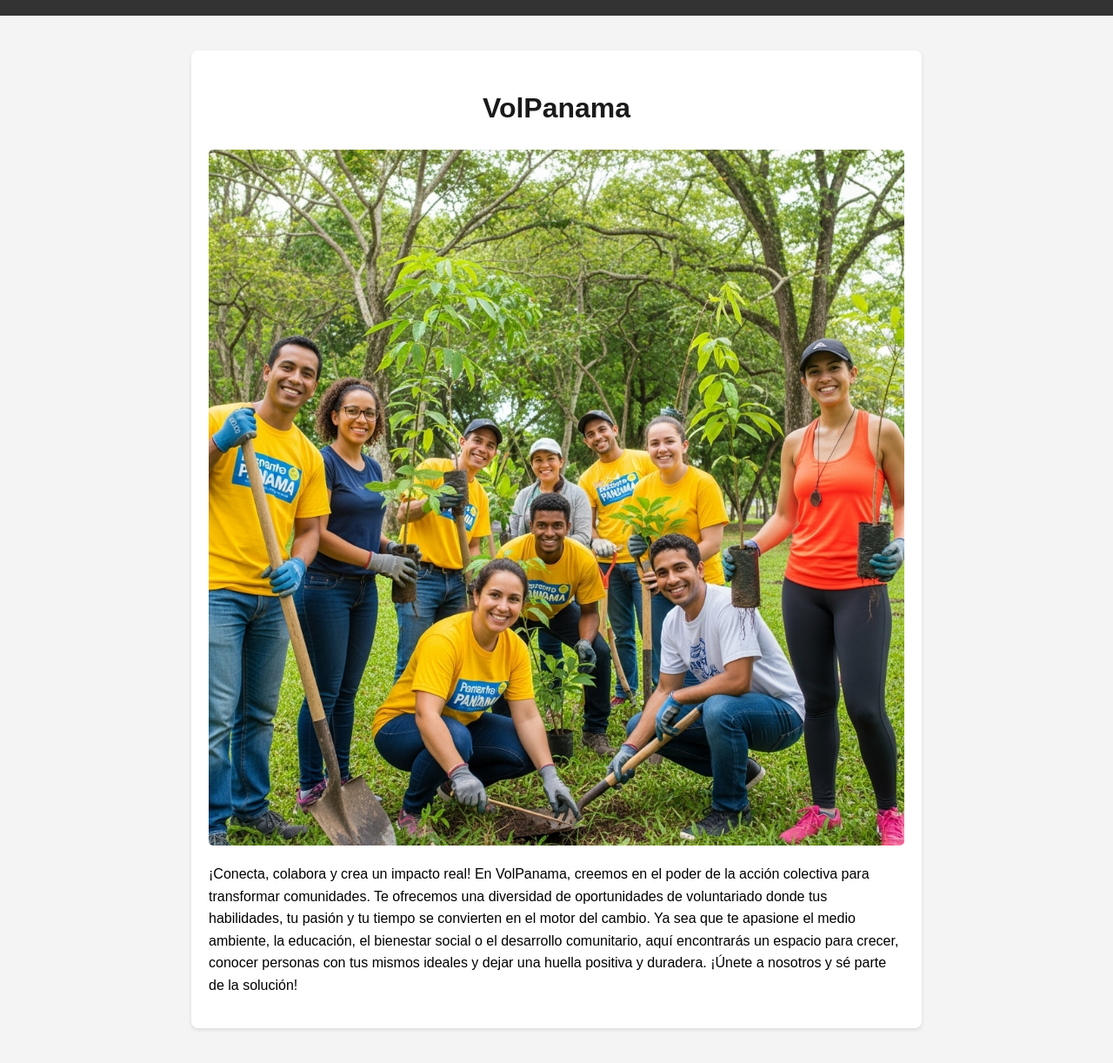
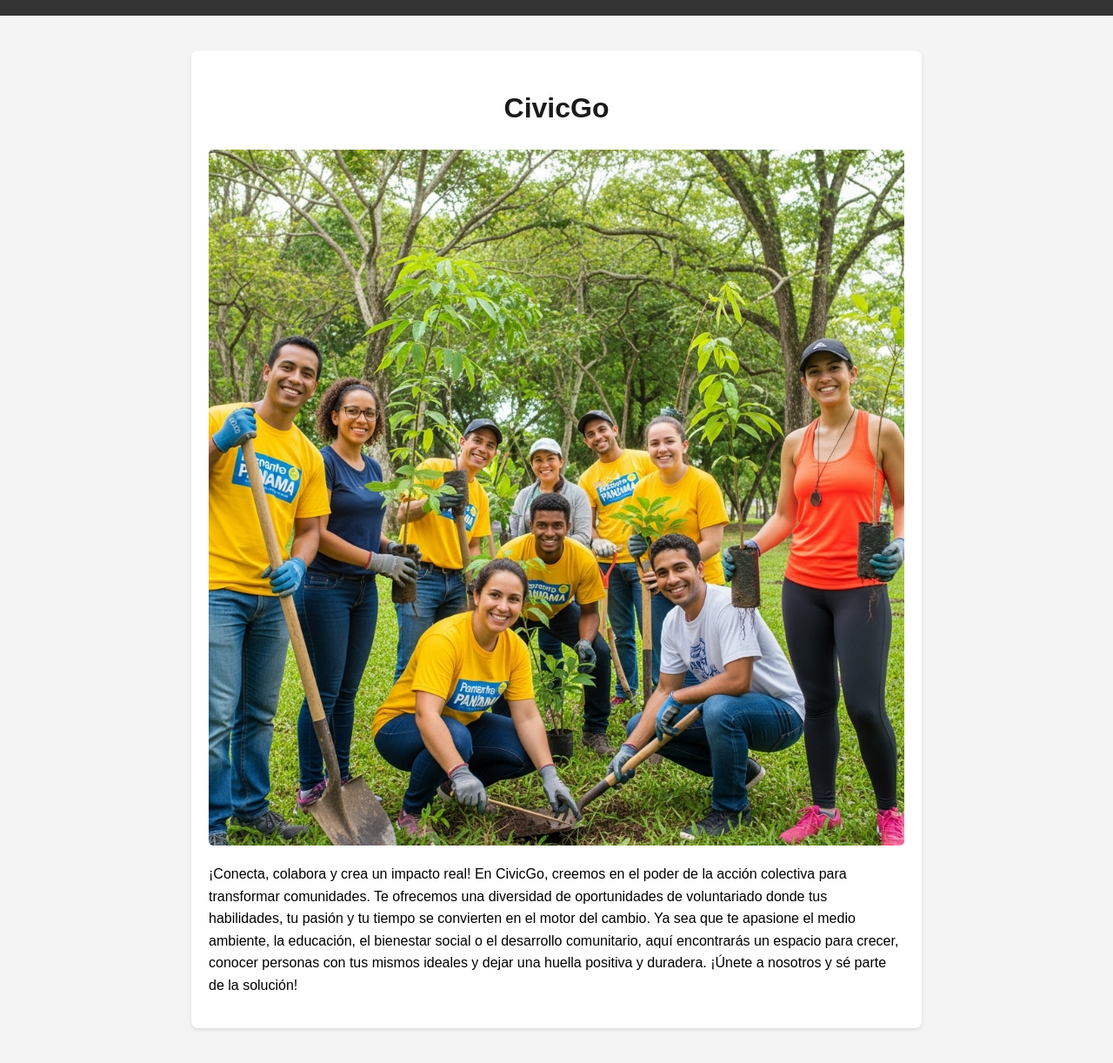
Before and after one commit to juansguzman/App-voluntariado, a plain HTML site: page index.html in a window 1280 px wide. Shown: the part 62-1284 px from the top of the page at 87% size. Drawn offline with Linux system fonts and the light colour scheme.

Commit message:
Cambios de plataforma

```diff
--- a/index.html
+++ b/index.html
@@ -3,7 +3,7 @@
 <head>
     <meta charset="UTF-8">
     <meta name="viewport" content="width=device-width, initial-scale=1.0">
-    <title>Mi Página con Menú</title>
+    <title>CivicGo</title>
     <style>
         /* Estilos generales del cuerpo de la página */
         body {
@@ -77,13 +77,13 @@
 
     <div id="menu-placeholder"></div>
     <div class="container">
-        <h1>VolPanama</h1>
+        <h1>CivicGo</h1>
 
         <img src="voluntariado.jpg" alt="Descripción de la imagen para accesibilidad">
 
 
         <p>
-            ¡Conecta, colabora y crea un impacto real! En VolPanama, creemos en el poder de la acción colectiva para transformar comunidades. Te ofrecemos una diversidad de oportunidades de voluntariado donde tus habilidades, tu pasión y tu tiempo se convierten en el motor del cambio. Ya sea que te apasione el medio ambiente, la educación, el bienestar
+            ¡Conecta, colabora y crea un impacto real! En CivicGo, creemos en el poder de la acción colectiva para transformar comunidades. Te ofrecemos una diversidad de oportunidades de voluntariado donde tus habilidades, tu pasión y tu tiempo se convierten en el motor del cambio. Ya sea que te apasione el medio ambiente, la educación, el bienestar
             social o el desarrollo comunitario, aquí encontrarás un espacio para crecer, conocer personas con tus mismos ideales y dejar una huella positiva y duradera. ¡Únete a nosotros y sé parte de la solución!
         </p>
     </div>
```
